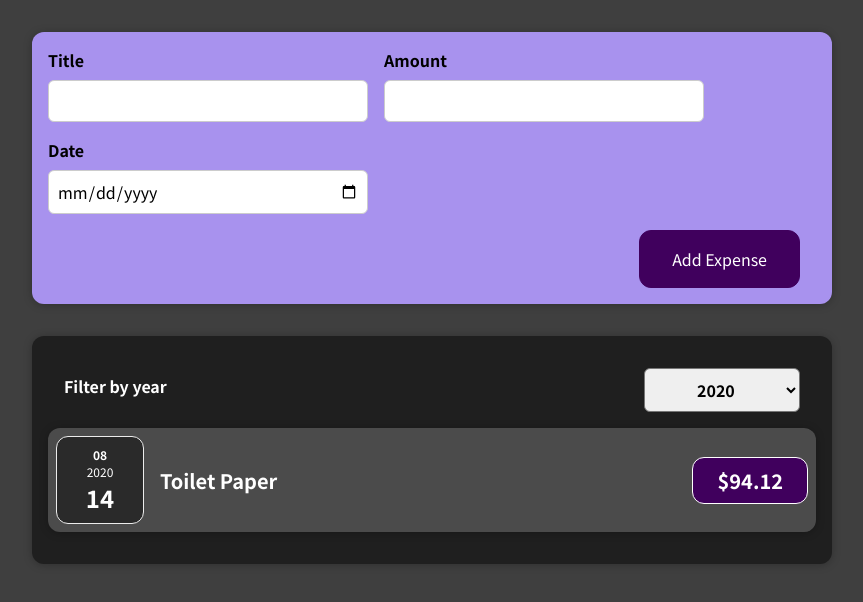
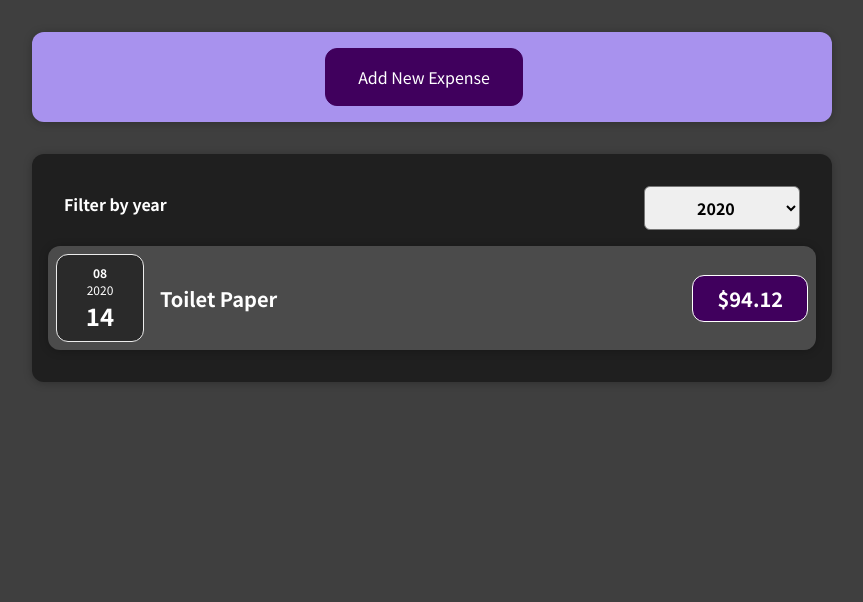
Before and after one commit to AndrewStarlike/react-expenses, a React (Create React App) app: page / in a window 1280 px wide. Shown: the top 602 px of the page, without its empty margins (208-1071 px from the left). Built offline with nearby package versions, Linux system fonts and the light colour scheme.

Commit message:
Show hide add expense button

```diff
--- a/src/App.js
+++ b/src/App.js
@@ -35,7 +35,7 @@
 
   return (
     <div>
-      <NewExpense addExpensesHandler={addExpensesHandler} />
+      <NewExpense onAddExpense={addExpensesHandler} />
       <Expenses expenses={expenses} />
     </div>
   );
--- a/src/components/Expenses/Expenses.js
+++ b/src/components/Expenses/Expenses.js
@@ -1,7 +1,6 @@
 import { useState } from "react";
 import Card from "../UI/Card";
 import ExpensesFilter from "./ExpensesFilter";
-import ExpenseItem from "./ExpenseItem";
 import "./Expenses.css";
 import ExpensesList from "./ExpensesList";
 
--- a/src/components/NewExpense/ExpenseForm.js
+++ b/src/components/NewExpense/ExpenseForm.js
@@ -12,10 +12,7 @@
   const handleInputChange = (event) => {
     const target = event.target;
     const name = target.name;
-    const value =
-      name === "date"
-        ? new Date(target.value)
-        : target.value;
+    const value = name === "date" ? new Date(target.value) : target.value;
 
     setUserInput((previousState) => {
       return { ...previousState, [name]: value };
@@ -63,7 +60,9 @@
           <input
             type="date"
             name="date"
-            value={userInput.date ? userInput.date.toISOString().slice(0, 10) : ""}
+            value={
+              userInput.date ? userInput.date.toISOString().slice(0, 10) : ""
+            }
             min="2019-01-01"
             max="2022-12-31"
             onChange={handleInputChange}
@@ -71,6 +70,9 @@
         </div>
       </div>
       <div className="new-expense__actions">
+        <button type="button" onClick={props.onCancel}>
+          Cancel
+        </button>
         <button type="submit">Add Expense</button>
       </div>
     </form>
--- a/src/components/NewExpense/NewExpense.js
+++ b/src/components/NewExpense/NewExpense.js
@@ -1,14 +1,38 @@
-import ExpenseForm from "./ExpenseForm";
-import "./NewExpense.css";
+import { useState } from 'react';
+import ExpenseForm from './ExpenseForm';
+import './NewExpense.css';
 
 const NewExpense = (props) => {
-  const onSaveExpenseDataHandler = (enteredExpenseData) => {
-    props.addExpensesHandler(enteredExpenseData);
+  const [isEditing, setIsEditing] = useState(false);
+
+  const saveExpenseDataHandler = (enteredExpenseData) => {
+    const expenseData = {
+      ...enteredExpenseData,
+      id: Math.random().toString(),
+    };
+    props.onAddExpense(expenseData);
+    setIsEditing(false);
+  };
+
+  const startEditingHandler = () => {
+    setIsEditing(true);
+  };
+
+  const stopEditingHandler = () => {
+    setIsEditing(false);
   };
 
   return (
-    <div className="new-expense">
-      <ExpenseForm onSaveExpenseData={onSaveExpenseDataHandler} />
+    <div className='new-expense'>
+      {!isEditing && (
+        <button onClick={startEditingHandler}>Add New Expense</button>
+      )}
+      {isEditing && (
+        <ExpenseForm
+          onSaveExpenseData={saveExpenseDataHandler}
+          onCancel={stopEditingHandler}
+        />
+      )}
     </div>
   );
 };
```
Also changed, not shown: 1 other file (tests, documents, lock files or other folders).
